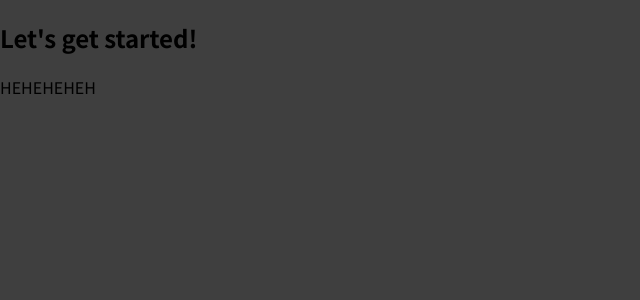
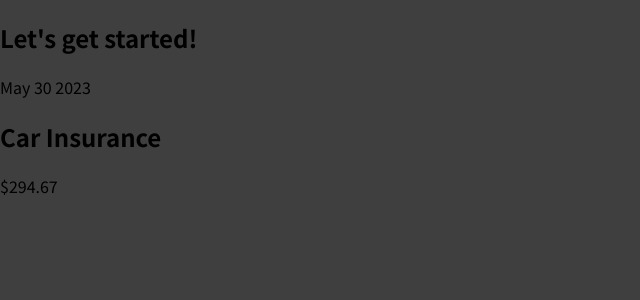
Before and after one commit to Ujjwalsharma7/Expense_Tracker, a JavaScript app: page / in a window 1280 px wide. Shown: the top 300 px of the page, without its empty margins (0-640 px from the left). Built offline with nearby package versions, Linux system fonts and the light colour scheme.

Commit message:
added expenseitem css

```diff
--- a/src/App.js
+++ b/src/App.js
@@ -1,8 +1,10 @@
+import Expenseitem from "./components/Expenseitem";
+
 function App() {
   return (
     <div>
       <h2>Let's get started!</h2>
-      <p>HEHEHEHEH</p>
+     <Expenseitem></Expenseitem>
     </div>
   );
 }
--- a/src/components/Expenseitem.js
+++ b/src/components/Expenseitem.js
@@ -1,3 +1,14 @@
+import './Expenseitem.css'
+
 function Expenseitem(){
-    return <h1>Expense item</h1>
+    return (
+    <div className="expense-item">
+        <div>May 30 2023</div>
+        <div className="expense-item__description">
+            <h2>Car Insurance</h2>
+            <div className="expense-item__price">$294.67</div>
+        </div>
+    </div>
+    );
 }
+export default Expenseitem;
```
Also changed, not shown: src/components/Expenseitem.css (added).
